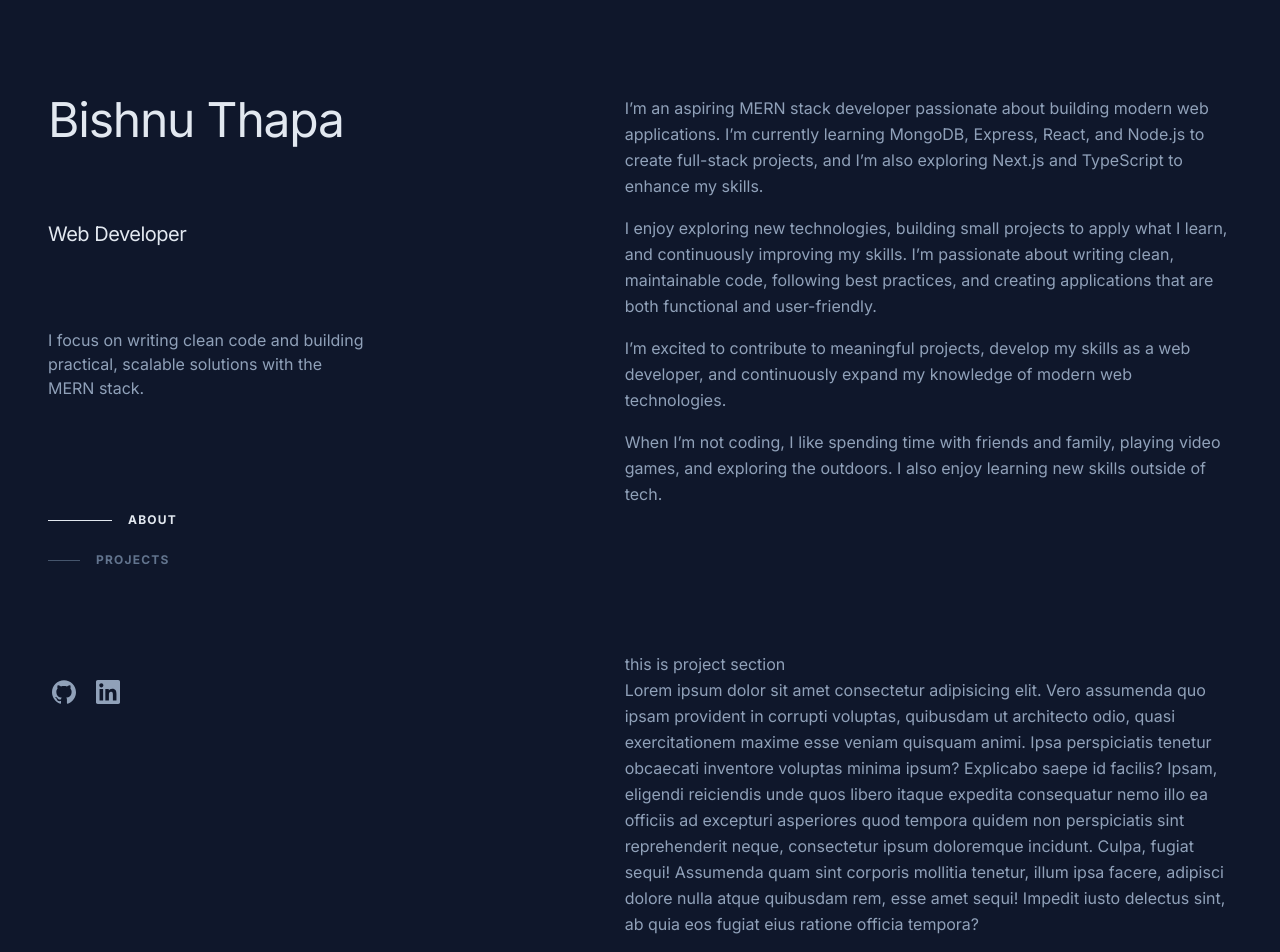
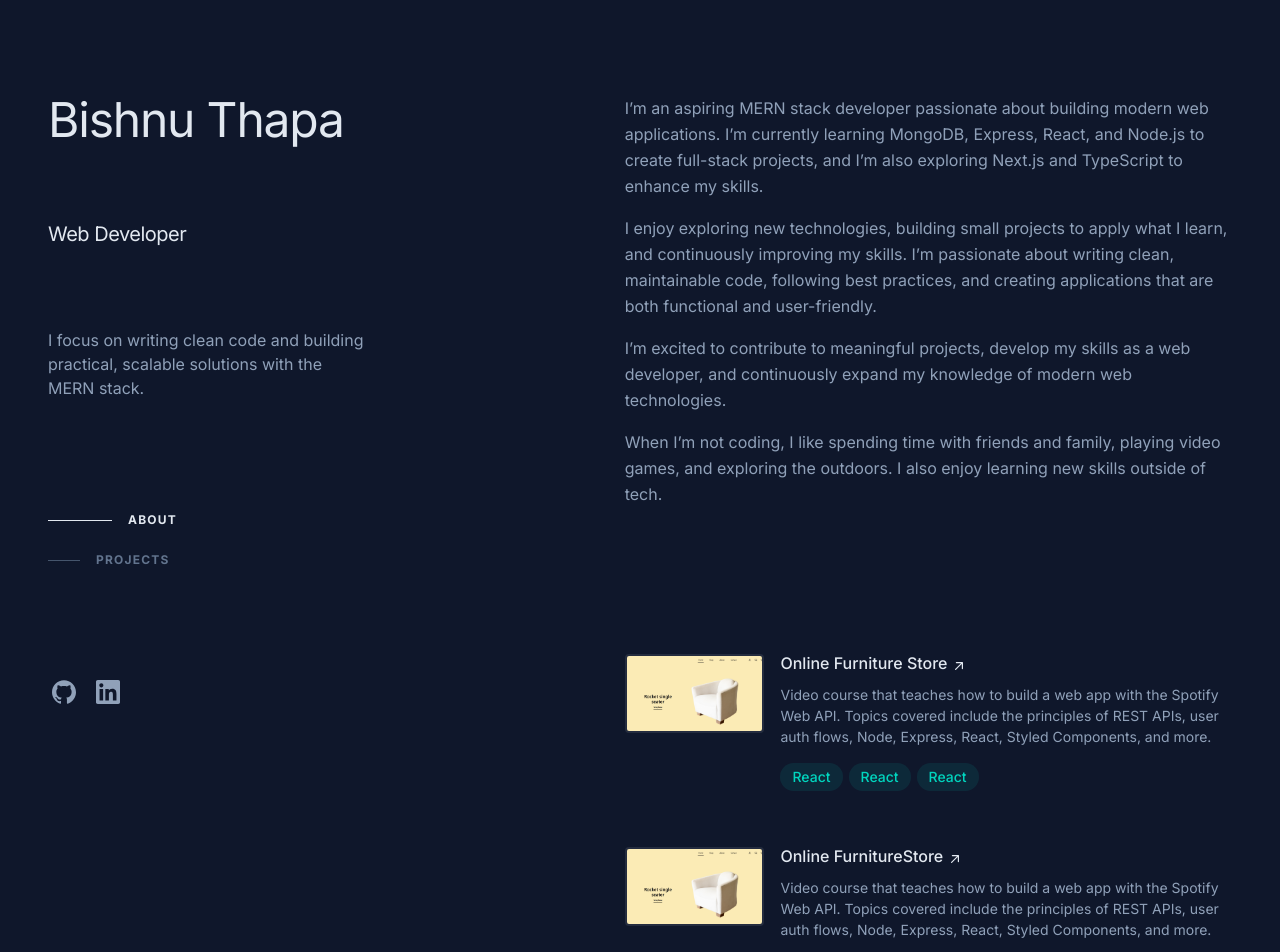
Before and after one commit to BishnuThapa10/portfolio-website, a Next.js app: page / in a window 1280 px wide. Shown: the top 952 px of the page. Built offline with nearby package versions, Linux system fonts and the light colour scheme.

Commit message:
project sec

```diff
--- a/src/app/components/Project.jsx
+++ b/src/app/components/Project.jsx
@@ -1,10 +1,79 @@
 import React from 'react'
+import { HiMiniArrowUpRight } from "react-icons/hi2";
+import Image from 'next/image.js';
 
 export default function Project() {
   return (
-    <div>
-      <h1>this is project section</h1>
-      Lorem ipsum dolor sit amet consectetur adipisicing elit. Vero assumenda quo ipsam provident in corrupti voluptas, quibusdam ut architecto odio, quasi exercitationem maxime esse veniam quisquam animi. Ipsa perspiciatis tenetur obcaecati inventore voluptas minima ipsum? Explicabo saepe id facilis? Ipsam, eligendi reiciendis unde quos libero itaque expedita consequatur nemo illo ea officiis ad excepturi asperiores quod tempora quidem non perspiciatis sint reprehenderit neque, consectetur ipsum doloremque incidunt. Culpa, fugiat sequi! Assumenda quam sint corporis mollitia tenetur, illum ipsa facere, adipisci dolore nulla atque quibusdam rem, esse amet sequi! Impedit iusto delectus sint, ab quia eos fugiat eius ratione officia tempora?
-    </div>
+    <>
+      <div className='sticky top-0 z-20 mb-4 w-screen bg-slate-900/75 py-5 backdrop-blur lg:sr-only lg:relative lg:top-auto lg:mx-auto lg:w-full lg:px-0 lg:py-0 lg:opacity-0'>
+        <h2 className='text-sm font-bold uppercase tracking-widest text-slate-200 lg:sr-only'>Projects</h2>
+      </div>
+
+      <div>
+        <ul className='group/list'>
+          <li className='mb-12'>
+            <div className='group relative grid gap-4 pb-1 transition-all sm:grid-cols-8 sm:gap-8 md:gap-4 lg:hover:opacity-100! lg:group-hover/list:opacity-50'>
+              <div className="absolute -inset-x-4 -inset-y-4 z-0 hidden rounded-md transition motion-reduce:transition-none lg:-inset-x-6 lg:block lg:group-hover:bg-slate-800/50 lg:group-hover:shadow-[inset_0_1px_0_0_rgba(148,163,184,0.1)] lg:group-hover:drop-shadow-lg"></div>
+
+              <div className='z-10 sm:order-2 sm:col-span-6'>
+                <h3>
+                  <a className='inline-flex items-baseline font-medium leading-tight text-slate-200 hover:text-teal-300 focus-visible:text-teal-300  group/link text-base' href="https://e-commerce-seven-tau-74.vercel.app/" target='_blank' rel='noreferrer noopener' aria-label='Online Furniture Store (open in a new tab)'>
+                    <span className="absolute -inset-x-4 -inset-y-2.5 hidden rounded md:-inset-x-6 md:-inset-y-4 lg:block"></span>
+                    <span>
+                      Online Furniture{' '}
+                      <span className='inline-block'>
+                        Store
+                        <HiMiniArrowUpRight className='inline-block h-4 w-4 shrink-0 transition-transform group-hover/link:-translate-y-1 group-hover/link:translate-x-1 group-focus-visible/link:-translate-y-1 group-focus-visible/link:translate-x-1 motion-reduce:transition-none ml-1 translate-y-px' aria-hidden="true" />
+                      </span>
+                    </span>
+                  </a>
+                </h3>
+                <p className='mt-2 text-sm leading-normal'>
+                  Video course that teaches how to build a web app with the Spotify Web API. Topics covered include the principles of REST APIs, user auth flows, Node, Express, React, Styled Components, and more.
+                </p>
+
+                <ul className='mt-2 flex flex-wrap' aria-label='Technologies used:'>
+                  <li className='mr-1.5 mt-2'>
+                    <div className='flex items-center rounded-full bg-teal-400/10 px-3 py-1 text-sm font-medium leading-5 text-teal-400'>React</div>
+                  </li>
+
+                  <li className='mr-1.5 mt-2'>
+                    <div className='flex items-center rounded-full bg-teal-400/10 px-3 py-1 text-sm font-medium leading-5 text-teal-400'>React</div>
+                  </li>
+                  <li className='mr-1.5 mt-2'>
+                    <div className='flex items-center rounded-full bg-teal-400/10 px-3 py-1 text-sm font-medium leading-5 text-teal-400'>React</div>
+                  </li>
+                </ul>
+              </div>
+              <Image className='aspect-video object-cover rounded border-2 border-slate-200/10 transition group-hover:border-slate-200/30 sm:order-1 sm:col-span-2 sm:translate-y-1' width={200} height={48} src="/furniture_store.png" alt="Online Furniture Store Photo" />
+            </div>
+          </li>
+
+          <li className='mb-12'>
+            <div className='group relative grid gap-4 pb-1 transition-all sm:grid-cols-8 sm:gap-8 md:gap-4 lg:hover:opacity-100! lg:group-hover/list:opacity-50'>
+              <div className="absolute -inset-x-4 -inset-y-4 z-0 hidden rounded-md transition motion-reduce:transition-none lg:-inset-x-6 lg:block lg:group-hover:bg-slate-800/50 lg:group-hover:shadow-[inset_0_1px_0_0_rgba(148,163,184,0.1)] lg:group-hover:drop-shadow-lg"></div>
+
+              <div className='z-10 sm:order-2 sm:col-span-6'>
+                <h3>
+                  <a className='inline-flex items-baseline font-medium leading-tight text-slate-200 hover:text-teal-300 focus-visible:text-teal-300  group/link text-base' href="" target='_blank' rel='noreferrer noopener' aria-label='Online Furniture Store (open in a new tab)'>
+                    <span className="absolute -inset-x-4 -inset-y-2.5 hidden rounded md:-inset-x-6 md:-inset-y-4 lg:block"></span>
+                    <span>
+                      Online Furniture
+                      <span className='inline-block'>Store
+                        <HiMiniArrowUpRight className='inline-block h-4 w-4 shrink-0 transition-transform group-hover/link:-translate-y-1 group-hover/link:translate-x-1 group-focus-visible/link:-translate-y-1 group-focus-visible/link:translate-x-1 motion-reduce:transition-none ml-1 translate-y-px' aria-hidden="true" />
+                      </span>
+                    </span>
+                  </a>
+                </h3>
+                <p className='mt-2 text-sm leading-normal'>
+                  Video course that teaches how to build a web app with the Spotify Web API. Topics covered include the principles of REST APIs, user auth flows, Node, Express, React, Styled Components, and more.
+                </p>
+              </div>
+              <Image className='aspect-video object-cover rounded border-2 border-slate-200/10 transition group-hover:border-slate-200/30 sm:order-1 sm:col-span-2 sm:translate-y-1' width={200} height={48} src="/furniture_store.png" alt="Online Furniture Store Photo" />
+            </div>
+          </li>
+        </ul>
+      </div>
+    </>
   )
 }
```
Also changed, not shown: public/furniture_store.png (added).
